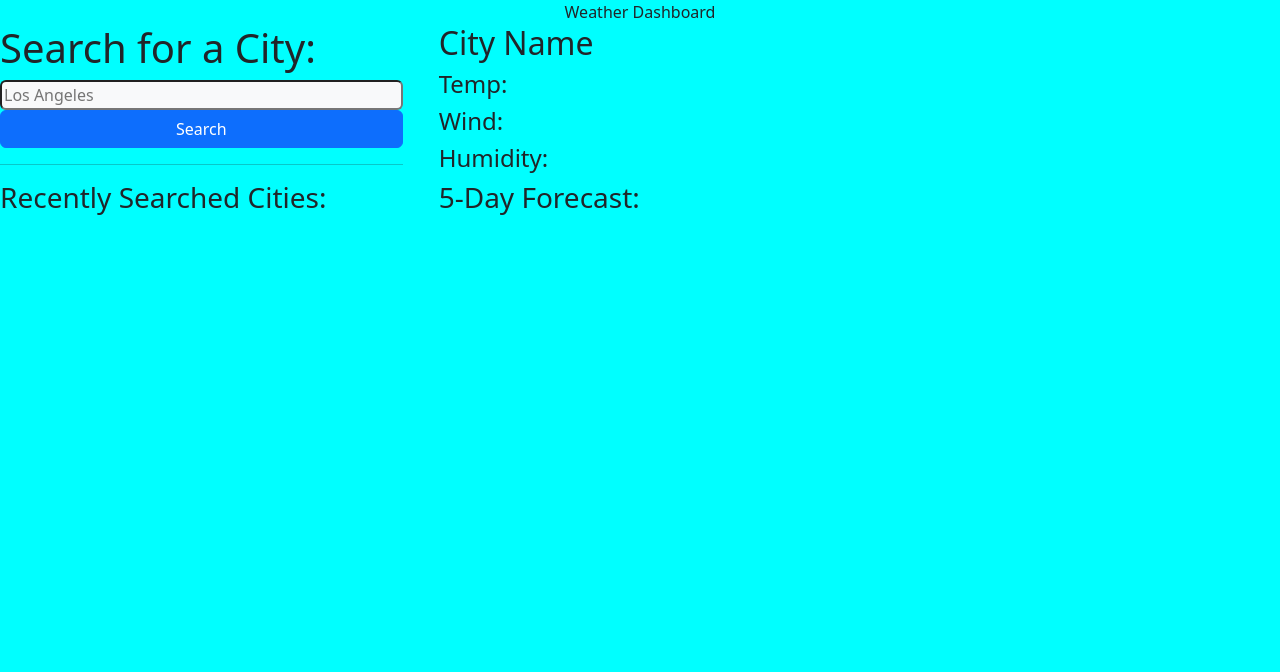
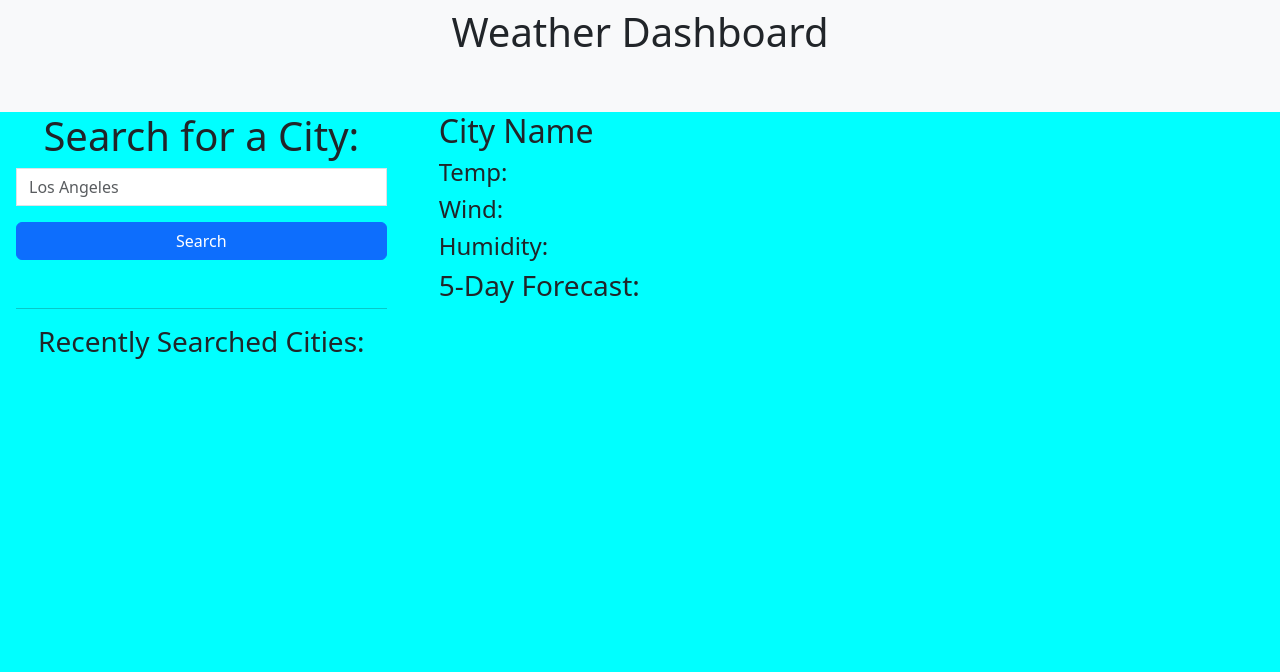
Before and after one commit to joshualam071522/weather-dashboard, a plain HTML site: page index.html in a window 1280 px wide. Drawn offline with nearby package versions, Linux system fonts and the light colour scheme.

Commit message:
added some styling to html using bootstrap

```diff
--- a/assets/js/script.js
+++ b/assets/js/script.js
@@ -92,9 +92,10 @@ var storedCities = JSON.parse(localStorage.getItem('city')) || [];
             for (let i = 0; i < storedCities.length; i++) {
                 var storedCityName = storedCities[i];
                 var storedCityBtn = document.createElement('Button');
-                storedCityBtn.classList.add('btn', 'btn-secondary');
+                storedCityBtn.classList.add('btn', 'btn-secondary', 'w-75', 'm-1');
                 storedCityBtn.append(storedCityName);
-                recentSearchList.append(storedCityBtn);
+                recentSearchList.appendChild(storedCityBtn);
+
             }
         }
         //* runs display function when page loads instead of waiting for event listeners
--- a/index.html
+++ b/index.html
@@ -8,17 +8,24 @@
     <link rel="stylesheet" href="assets/css/style.css">
 </head>
 <body class="text-justify">
-    <nav class="text-center">Weather Dashboard</nav>
+    <nav class="navbar bg-body-tertiary pb-5">
+        <div class="container-fluid d-flex justify-content-center">
+            <h1>Weather Dashboard</h1>
+          </a>
+        </div>
+      </nav>
     <section class="d-flex w-100 h-100 row">
         <div class="col-4">
-            <h1>Search for a City:</h1>
-            <form id="search-form">
-                <input id="searchInput" class="rounded bg-light w-100" type="text" name="search" placeholder="Los Angeles">
-                <button id="searchButton" class="btn btn-primary w-100" type="submit">Search</button>
+            <h1 class="text-center">Search for a City:</h1>
+            <form id="search-form" class= 'd-flex flex-column align-items-center'>
+                <div class="input-group mb-3">
+                    <input id=searchInput type="text" class="form-control w-75 mx-3 rounded-0" placeholder="Los Angeles" aria-label="Username">
+                    <button id="searchButton" class="btn btn-primary w-100 m-3 rounded" type="submit">Search</button>
+                  </div>
             </form>
-            <hr>
-            <h3>Recently Searched Cities:</h3>
-            <div id="recentSearch" class="text-center">
+            <hr class = m-3>
+            <h3 class="text-center">Recently Searched Cities:</h3>
+            <div id="recentSearch" class="text-center d-flex flex-column mb-3 align-items-center">
 
             </div>
         </div>
```
